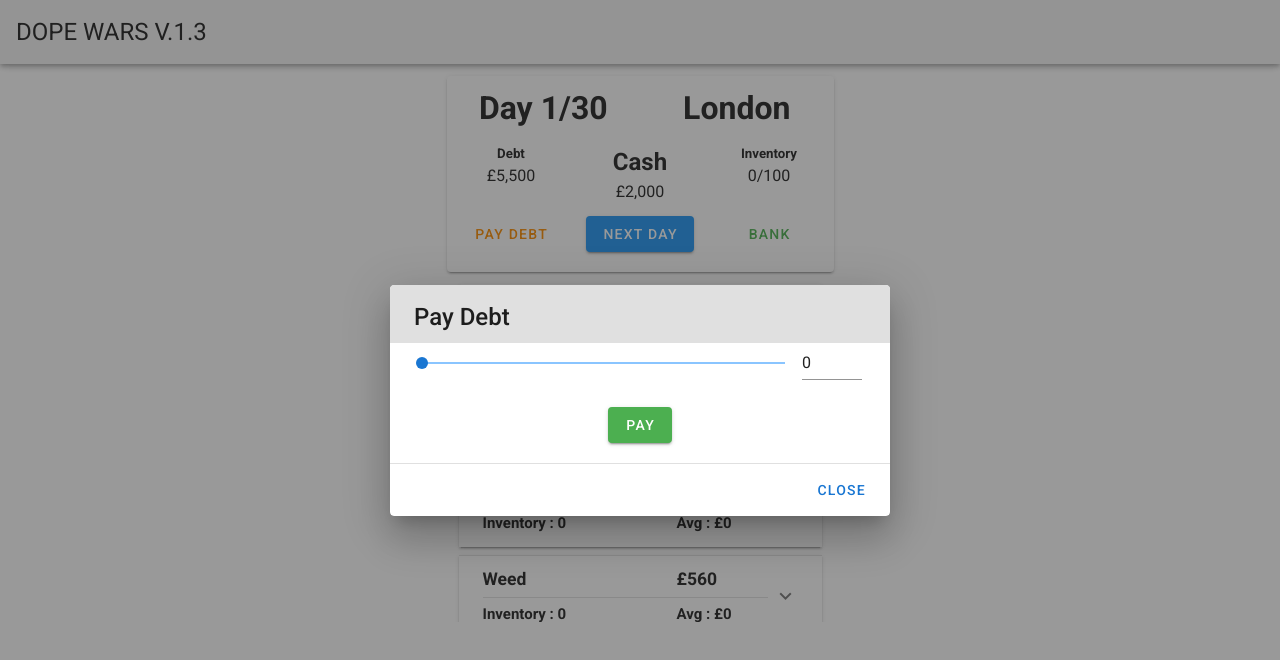
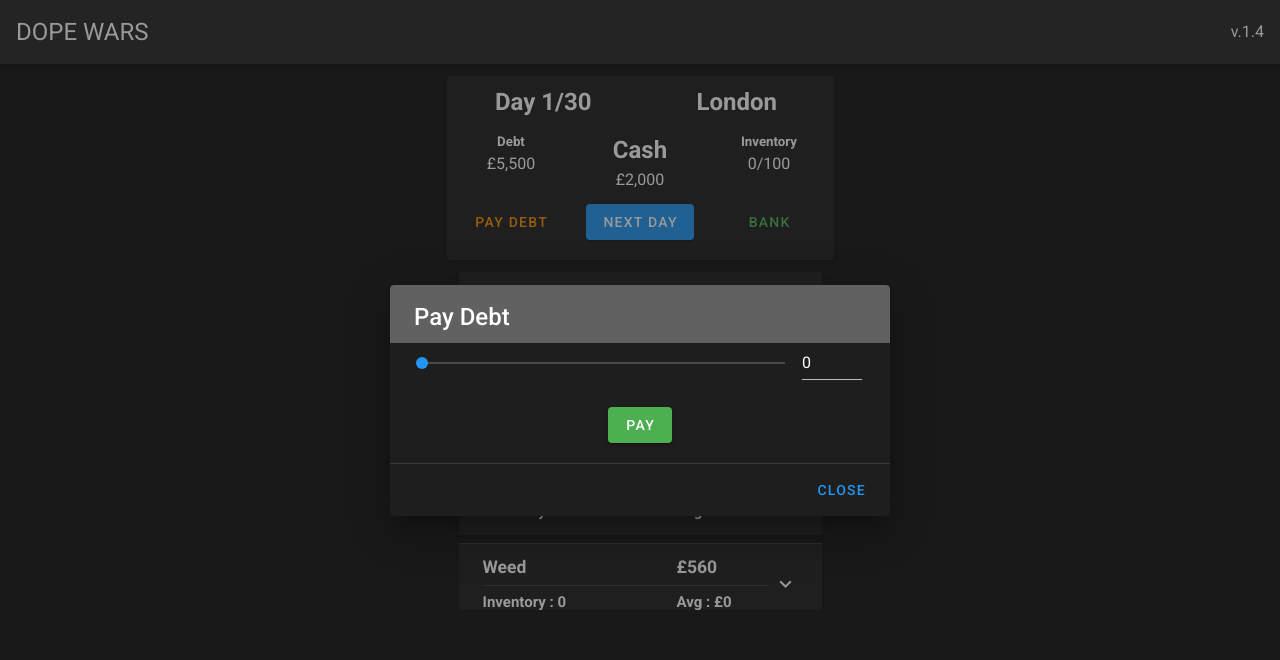
Before and after one commit to shxk/dope-wars, a Vue app: page /#/ in a window 1280 px wide. Both pictures are taken after a click on the button "PAY DEBT". Shown: the top 660 px of the page. Built offline with nearby package versions, Linux system fonts and the light colour scheme.

Commit message:
V.1.4 Dark theme, bug fixes with bank dialog

```diff
--- a/src/App.vue
+++ b/src/App.vue
@@ -2,8 +2,11 @@
   <v-app>
     <v-app-bar app >
       <v-toolbar-title class="headline text-uppercase">
-        <span>Dope Wars v.1.3</span>
+        <span>Dope Wars</span>
       </v-toolbar-title>
+      <v-spacer></v-spacer>
+      <span>v.1.4</span>
+
 
     </v-app-bar>
 
--- a/src/components/Game.vue
+++ b/src/components/Game.vue
@@ -1,6 +1,5 @@
 <template>
     <!-- Whats Left:
-      extra inventory
       collapse tab when going next day
       -->
   <v-container>
@@ -12,7 +11,7 @@
       >
         <v-card>
           <v-card-title
-            class="headline grey lighten-2"
+            class="headline grey darken-2"
             primary-title
           >
             Game Over
@@ -88,7 +87,7 @@
       >
         <v-card>
           <v-card-title
-            class="headline grey lighten-2"
+            class="headline grey darken-2"
             primary-title
           >
             News bulletin
@@ -123,7 +122,7 @@
       >
         <v-card>
           <v-card-title
-            class="headline grey lighten-2"
+            class="headline grey darken-2"
             primary-title
           >
             Pay Debt
@@ -183,7 +182,7 @@
       >
         <v-card>
           <v-card-title
-            class="headline grey lighten-2"
+            class="headline grey darken-2"
             primary-title
           >
             Bank £{{Number(bank).toLocaleString()}}
@@ -192,12 +191,12 @@
           <v-card-text style="text-align:center;">
             <v-layout v-if="!withdrawSelected && !depositSelected">
               <v-flex mt-3 xs6>
-                <v-btn color="warning" @click="withdrawSelected = true">
+                <v-btn color="warning" :disabled="!bank > 0" @click="withdrawSelected = true">
                   Withdraw
                 </v-btn>
               </v-flex>
               <v-flex mt-3 xs6>
-                <v-btn color="success" @click="depositSelected = true">
+                <v-btn color="success" :disabled="!cash > 0" @click="depositSelected = true">
                   Deposit
                 </v-btn>
               </v-flex>
@@ -219,7 +218,7 @@
                       hide-details
                       single-line
                       type="number"
-                      style="width: 60px"
+                      style="width: 100px"
                     ></v-text-field>
                   </template>
                 </v-slider>
@@ -248,11 +247,9 @@
               </v-col>
             </v-row>
 
-            <v-row v-if="depositSelected || withdrawSelected">
-              <v-col>
-                <v-btn color="success" @click="confirmBankTransaction()"><v-icon dark>mdi-check-circle-outline</v-icon></v-btn>
-              </v-col>
-            </v-row>
+            <v-flex v-if="depositSelected || withdrawSelected" >
+              <v-btn  color="success" @click="confirmBankTransaction()"><v-icon dark>mdi-check-circle-outline</v-icon></v-btn>
+            </v-flex>
           </v-card-text>
 
           <v-divider></v-divider>
@@ -262,7 +259,7 @@
             <v-btn
               color="primary"
               text
-              @click="bankDialog = false"
+              @click="bankDialogReset()"
             >
               Close
             </v-btn>
@@ -280,7 +277,7 @@
       >
         <v-card>
           <v-card-title
-            class="headline grey lighten-2"
+            class="headline grey darken-2"
             primary-title
           >
             Police
@@ -329,7 +326,7 @@
       >
         <v-card>
           <v-card-title
-            class="headline grey lighten-2"
+            class="headline grey darken-2"
             primary-title
           >
             Extra Inventory
@@ -370,12 +367,12 @@
        <v-card style="text-align:center;">
            <v-layout pt-2>
              <v-flex xs6>
-              <h1 class="font-weight-bold mb-3">
+              <h2 class="font-weight-bold mb-3">
                  Day {{days}}/30
-              </h1>
+              </h2>
              </v-flex>
              <v-flex xs6>
-              <h1>{{currentLocation.name}}</h1>
+              <h2>{{currentLocation.name}}</h2>
              </v-flex>
            </v-layout>
 
@@ -396,7 +393,7 @@
 
             <v-layout>
               <v-flex xs4 mt-3 pb-5>
-                <v-btn text color="warning" @click="debtDialog = true">Pay debt</v-btn>
+                <v-btn :disabled="!debt > 0" text color="warning" @click="debtDialog = true">Pay debt</v-btn>
               </v-flex>
               <v-flex xs4 mt-3 pb-5>
                 <v-btn color="info" @click="nextDay">{{turnBtn}}</v-btn>
@@ -632,7 +629,7 @@ export default {
       {id: 1, name:"Manchester", icon: 'mdi-clock'},
       {id: 2, name:"Birmingham", icon: 'mdi-clock'},
       {id: 3, name:"Leeds", icon: 'mdi-clock'},
-      {id: 4, name:"Bristol" , icon: 'mdi-clock'},
+      {id: 4, name:"Nottingham" , icon: 'mdi-clock'},
     ],
     currentLocation: {},
     currentEvents:[
@@ -901,12 +898,16 @@ export default {
         self.bank += self.depositAmount
       }
 
+      self.bankDialogReset()
+
+    },
+    bankDialogReset(){
+      const self = this
       self.withdrawAmount = 0
       self.depositAmount = 0
       self.withdrawSelected = false
       self.depositSelected = false
       self.bankDialog = false
-
     },
     randomiseExtraInventory(){
       const self = this;
--- a/src/plugins/vuetify.js
+++ b/src/plugins/vuetify.js
@@ -7,4 +7,7 @@ export default new Vuetify({
   icons: {
     iconfont: 'mdi',
   },
+  theme:{
+    dark: true,
+  }
 });
```
